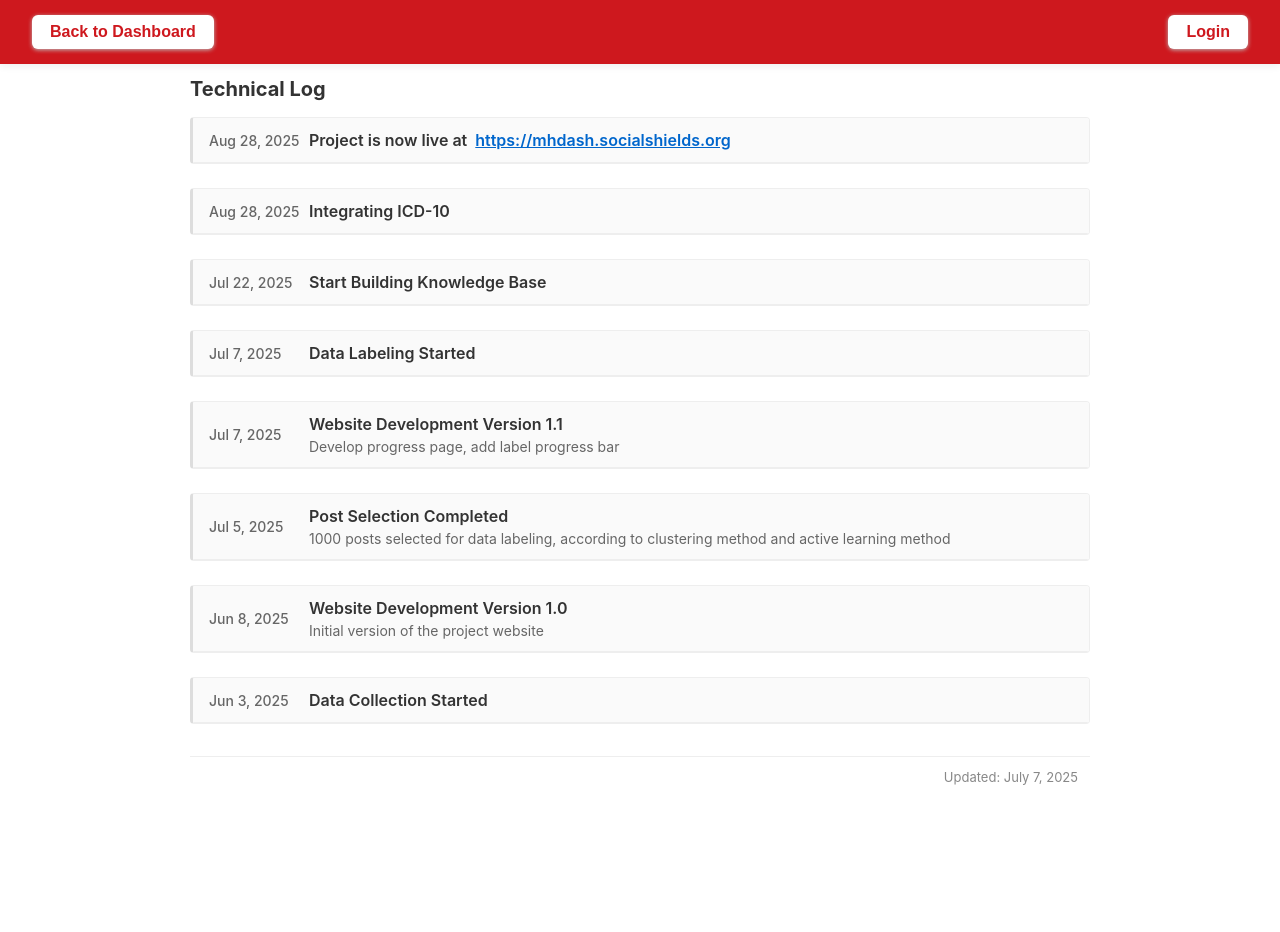
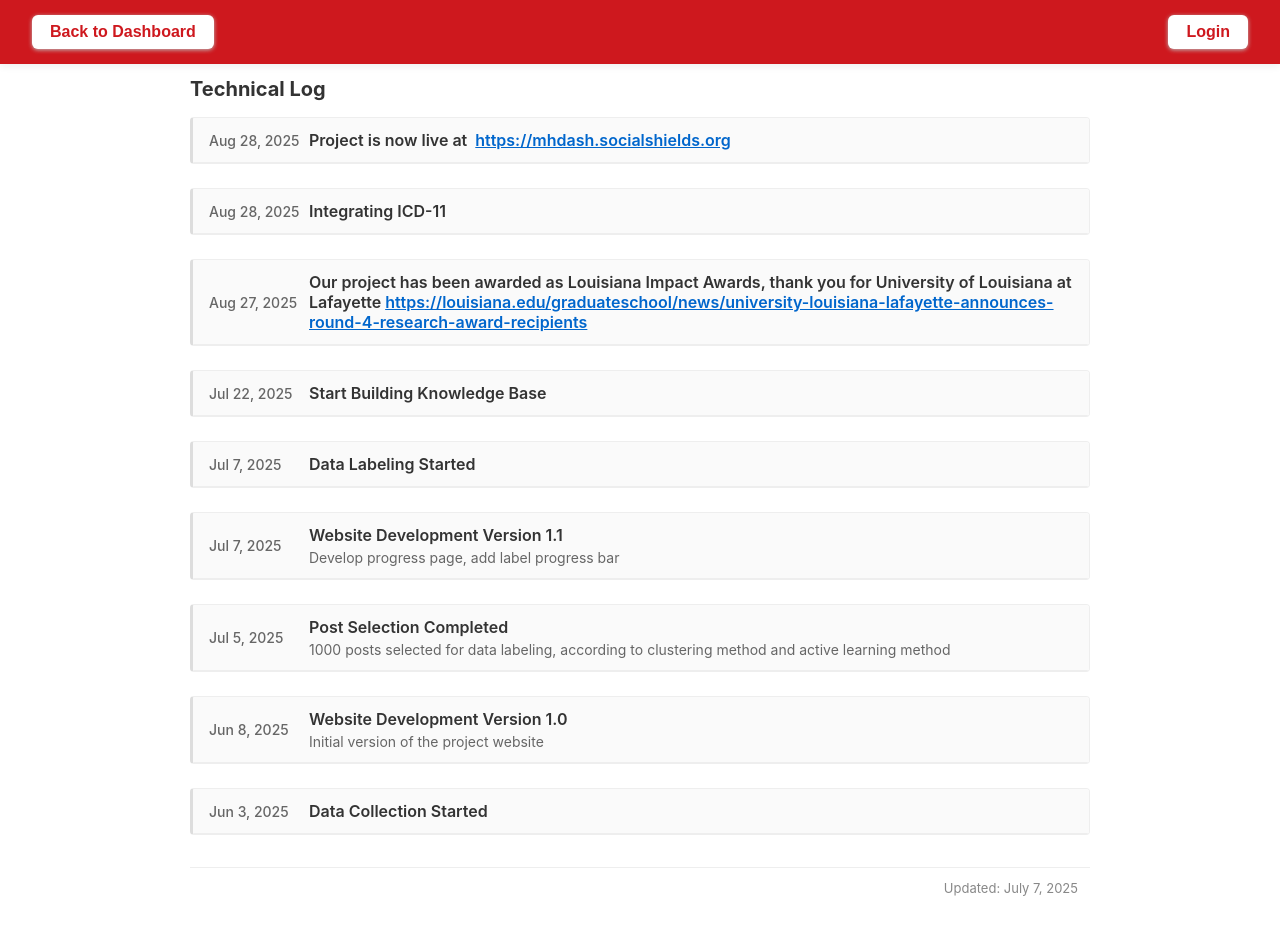
Before and after one commit to ihozh/mental-health-vercel, a Next.js app: page /progress in a window 1280 px wide. Before the commit the page ends 888 px from the top, so only its background shows below. Built offline with nearby package versions, Linux system fonts and the light colour scheme.

Commit message:
update 09/05

```diff
--- a/pages/progress.js
+++ b/pages/progress.js
@@ -16,7 +16,12 @@ export default function ProjectProgress() {
     },
     {
       date: '2025-08-28',
-      title: 'Integrating ICD-10'
+      title: 'Integrating ICD-11'
+    },
+    {
+      date: '2025-08-27',
+      title: 'Our project has been awarded as Louisiana Impact Awards, thank you for University of Louisiana at Lafayette',
+      link: 'https://louisiana.edu/graduateschool/news/university-louisiana-lafayette-announces-round-4-research-award-recipients'
     },
     {
       date: '2025-07-22',
```
